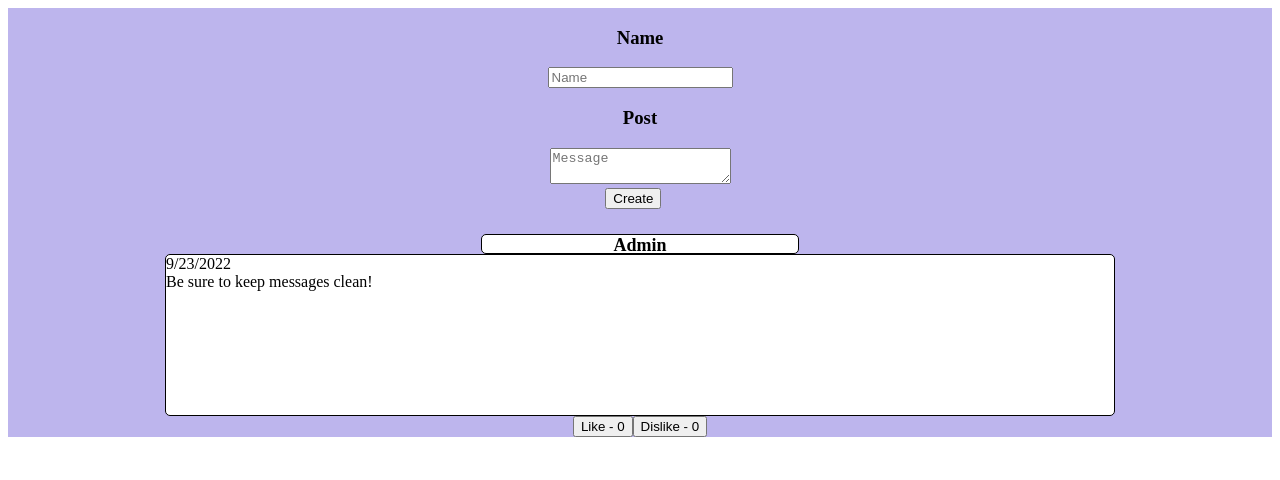
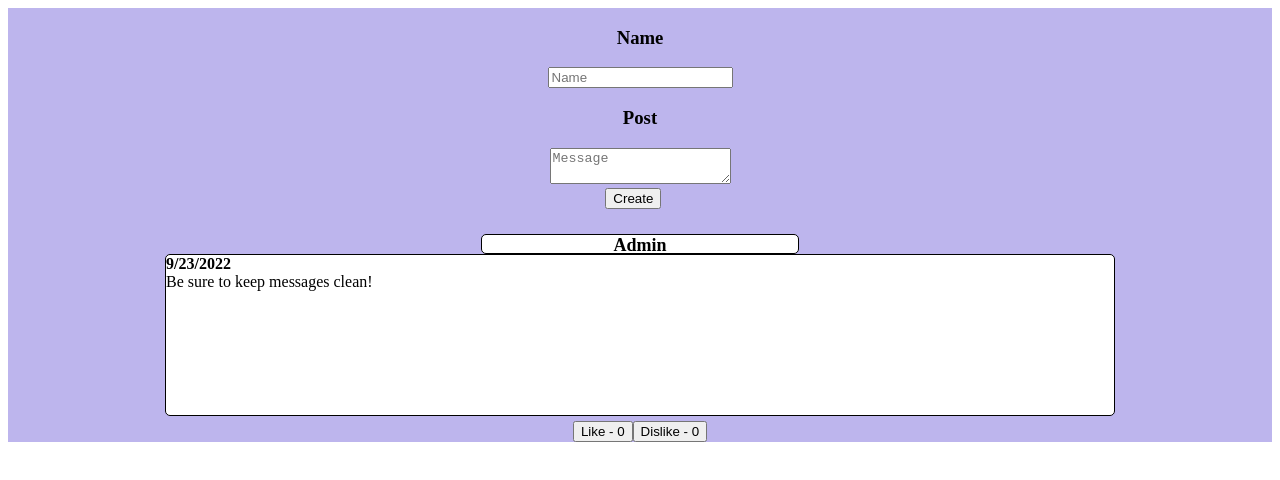
Before and after one commit to Tedwards22890/social-feed, a React (Create React App) app: page / in a window 1280 px wide. Shown: the top 480 px of the page. Built offline with nearby package versions, Linux system fonts and the light colour scheme.

Commit message:
Minor aesthetic changes to date, posts, and like button.

```diff
--- a/src/Components/DisplayPosts/DisplayPosts.css
+++ b/src/Components/DisplayPosts/DisplayPosts.css
@@ -33,4 +33,5 @@
 
 .like {
     text-align:center;
+    padding-top: 5px;
 }
--- a/src/Components/DisplayPosts/DisplayPosts.jsx
+++ b/src/Components/DisplayPosts/DisplayPosts.jsx
@@ -16,7 +16,7 @@ const DisplayPosts = (props) => {
                 </div>
 
                 <div className="posts">
-                    {date}
+                    <b>{date}</b>
                     <br />
                     {posts.post}
                 </div>
```
